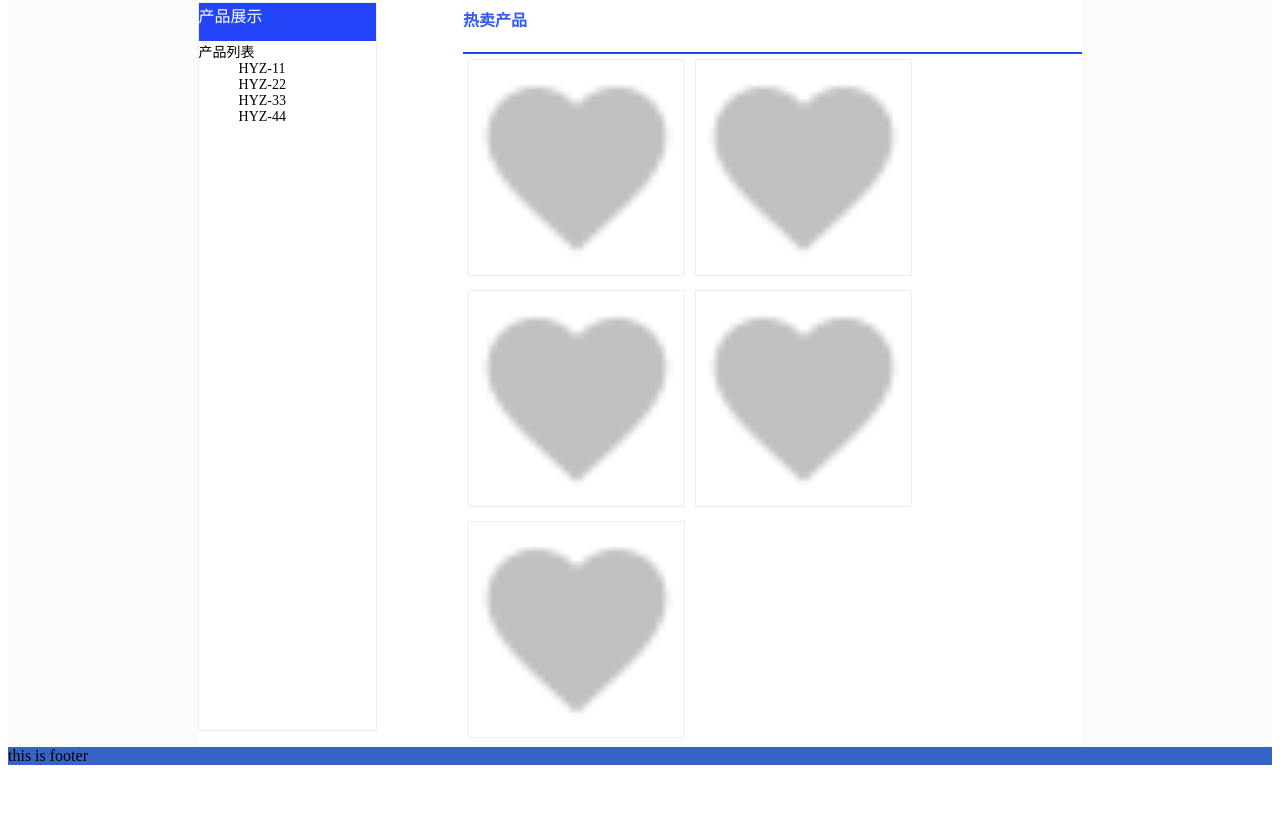
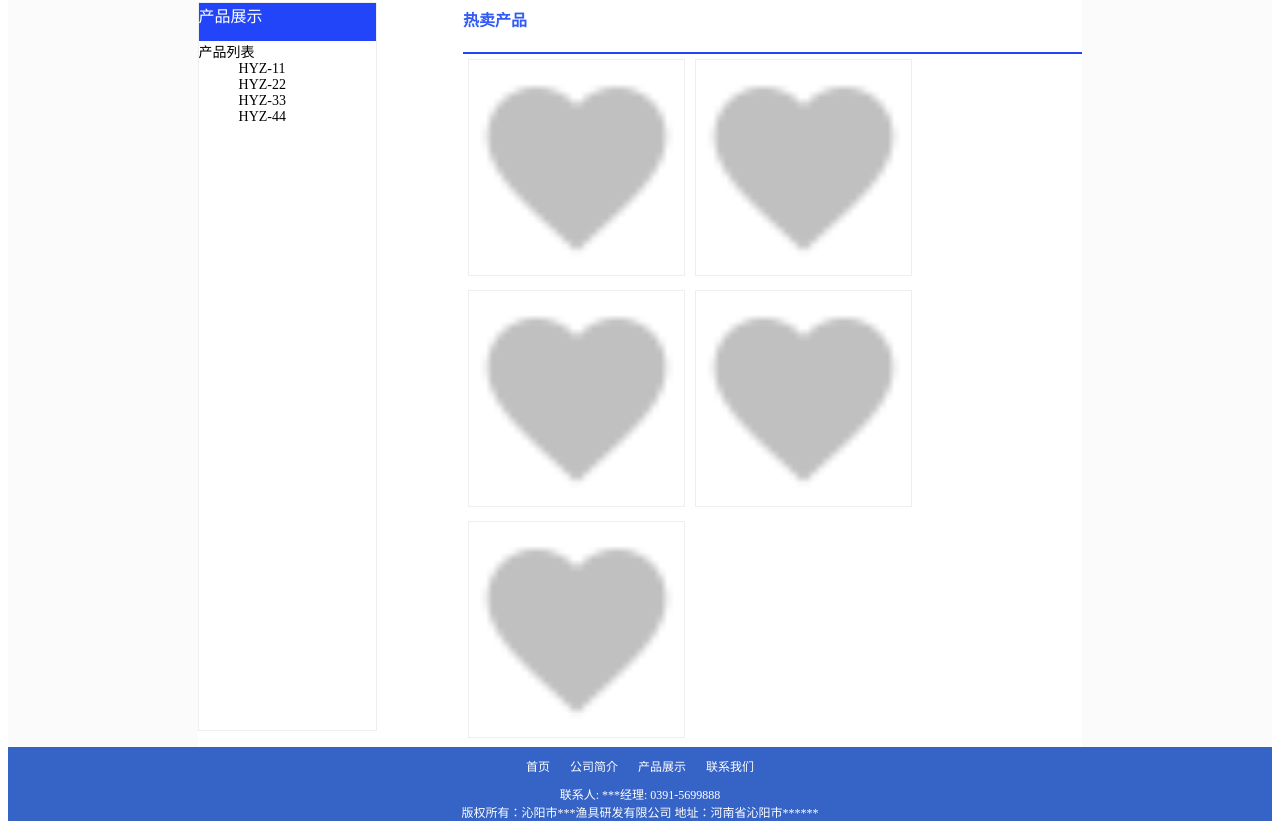
Before and after one commit to YYL0505/catch-fish, a React app: page / in a window 1280 px wide. Shown: the part 945-1774 px from the top of the page. Before the commit the page ends 1718 px from the top, so only its background shows below. Built offline with nearby package versions, Linux system fonts and the light colour scheme.

Commit message:
YL -add footer.

```diff
--- a/assert/style-sheet/home-page.css
+++ b/assert/style-sheet/home-page.css
@@ -71,17 +71,20 @@ content .action-bar-bg {
     background: #315AF7;
 }
 
-content .action-bar {
+.action-bar {
     width: 70%;
     height: 100%;
     margin: auto;
     display: flex;
     flex-direction: row;
-    justify-content: flex-start;
     align-items: center;
 }
 
-content .action-bar a{
+header .action-bar {
+    justify-content: flex-start;
+}
+
+.action-bar a{
     margin: 10px;
     color: #FFFFFF;
     text-decoration: none;
@@ -200,6 +203,22 @@ content .hot-products-divider {
 }
 
 footer {
+    display: flex;
+    flex-direction: column;
     background: #3663C6;
+}
 
+
+footer .action-bar {
+    justify-content: center;
+    font-size: 12px;
 }
+
+footer .contact-manager, .company {
+    width: 70%;
+    margin: auto;
+    display: flex;
+    justify-content: center;
+    color: #ffffff;
+    font-size: 12px;
+}
--- a/component/HomePage.js
+++ b/component/HomePage.js
@@ -102,7 +102,22 @@ class HomePage extends React.Component {
                     </div>
                 </content>
 
-                <footer>this is footer</footer>
+                <footer>
+                    <div className="action-bar">
+                        <a href="#">首页</a>
+                        <a href="#">公司简介</a>
+                        <a href="#">产品展示</a>
+                        <a href="#">联系我们</a>
+                    </div>
+
+                    <div className="contact-manager">
+                        联系人: ***经理: 0391-5699888
+                    </div>
+
+                    <div className="company">
+                        版权所有：沁阳市***渔具研发有限公司 地址：河南省沁阳市******
+                    </div>
+                </footer>
             </div>
         );
     }
```
Lines whose indentation alone changed are shown as unchanged.
